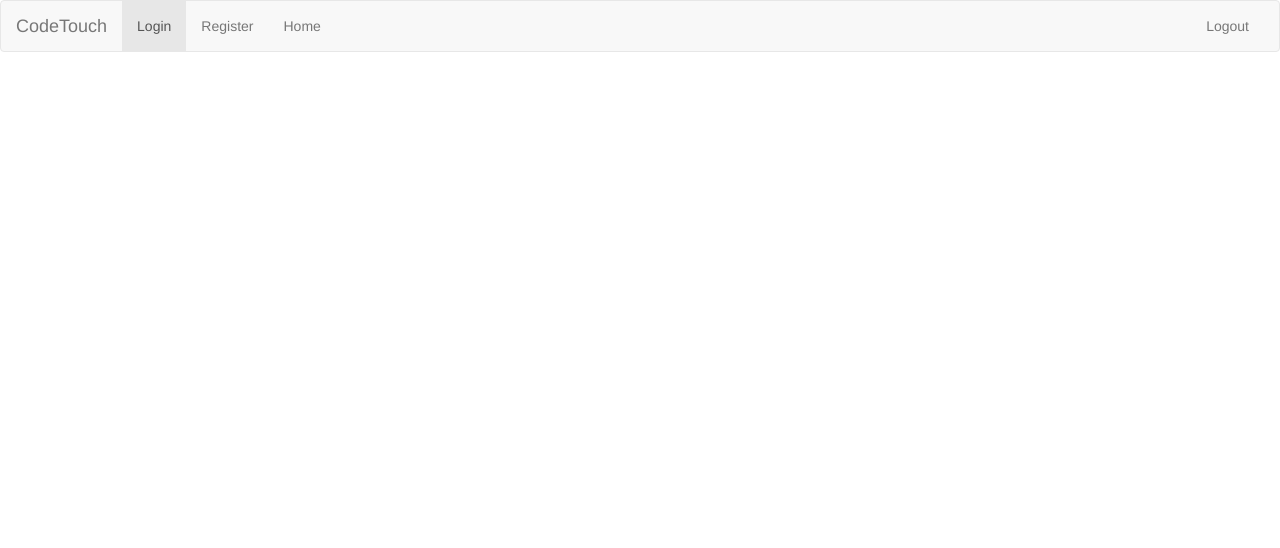
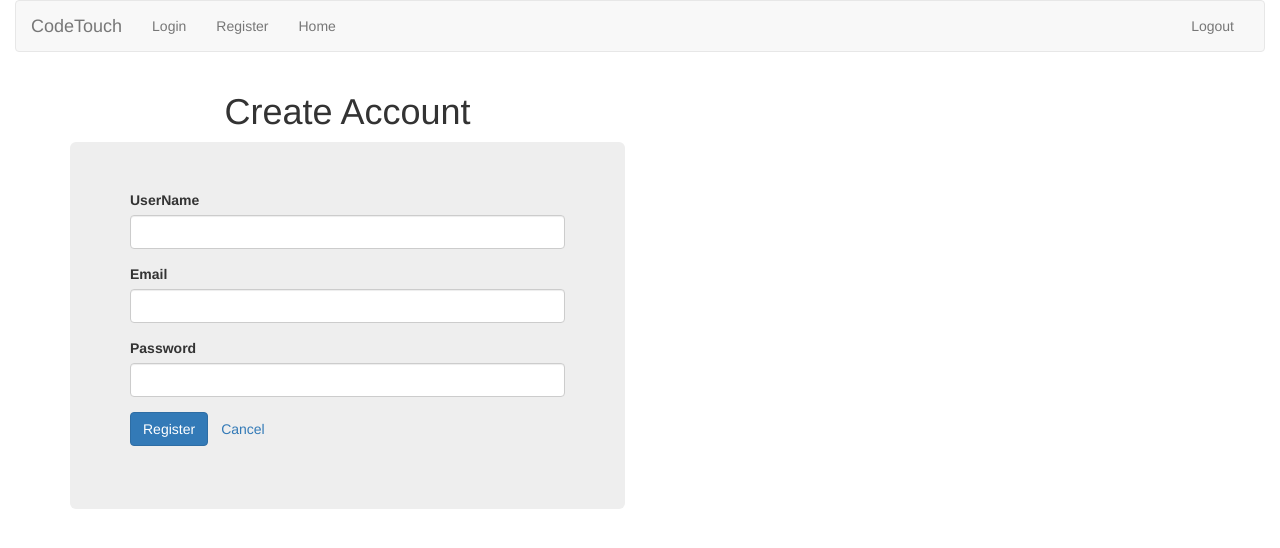
Before and after one commit to seifElislam/django-chat, an Angular app in the folder client/: page /register in a window 1280 px wide. Shown: the top 548 px of the page. Built offline with nearby package versions, Linux system fonts and the light colour scheme.

Commit message:
add layout for login, register and home

```diff
--- a/client/src/app/app.component.html
+++ b/client/src/app/app.component.html
@@ -1,3 +1,4 @@
+<div class="container-fluid">
 <nav class="navbar navbar-default">
   <div class="container-fluid">
     <!-- Brand and toggle get grouped for better mobile display -->
@@ -14,9 +15,9 @@
     <!-- Collect the nav links, forms, and other content for toggling -->
     <div class="collapse navbar-collapse" id="bs-example-navbar-collapse-1">
       <ul class="nav navbar-nav">
-        <li class="active"><a href="#">Login <span class="sr-only">(current)</span></a></li>
-        <li><a href="#">Register</a></li>
-        <li><a href="#">Home</a></li>
+        <li ><a [routerLink]="['/login']">Login <span class="sr-only">(current)</span></a></li>
+        <li><a [routerLink]="['/register']">Register</a></li>
+        <li><a [routerLink]="['/']">Home</a></li>
       </ul>
 
       <ul class="nav navbar-nav navbar-right">
@@ -26,3 +27,8 @@
     </div><!-- /.navbar-collapse -->
   </div><!-- /.container-fluid -->
 </nav>
+<div class="container">
+
+  <router-outlet></router-outlet>
+</div>
+</div>
--- a/client/src/app/app.module.ts
+++ b/client/src/app/app.module.ts
@@ -7,6 +7,8 @@ import { AppComponent } from './app.component';
 import { LoginComponent } from './login/login.component';
 import { RegisterComponent } from './register/register.component';
 import { HomeComponent } from './home/home.component';
+import { Routes, RouterModule } from '@angular/router';
+import { AppRoutingModule} from "./app-routing.module";
 
 @NgModule({
   declarations: [
@@ -18,7 +20,8 @@ import { HomeComponent } from './home/home.component';
   imports: [
     BrowserModule,
     FormsModule,
-    HttpModule
+    HttpModule,
+    AppRoutingModule
   ],
   providers: [
     AuthService,
--- a/client/src/app/home/home.component.css
+++ b/client/src/app/home/home.component.css
@@ -0,0 +1,4 @@
+.msgBox{
+  border-style: groove !important;
+  min-height: 350px !important;
+}
--- a/client/src/app/home/home.component.html
+++ b/client/src/app/home/home.component.html
@@ -1,3 +1,59 @@
-<p>
-  home works!
-</p>
+
+<div class="row jumbotron">
+  <div class="col-md-3">
+
+<div class="row">
+  <div class="col-md-12">
+    <h4 style="    margin-bottom: 1rem;">My Friends:</h4>
+
+
+  </div>
+  <div   class="col-md-12">
+
+    <!-- <ul class="list-group">
+      <li class="list-group-item justify-content-between group " *ngFor="let group of groups" [class.selected]="group === currentGroup" (click)="onSelect(group)">
+
+         {{group.name}}
+        <span class="badge badge-default badge-pill">{{group?.members.length}} </span>
+
+      </li>
+    </ul> -->
+  </div>
+</div>
+
+    </div>
+  <div class="col-md-9">
+    <div class="row">
+      <div   class="col-md-12 groupInfo">
+        <!-- <h3 style="display: inline;" class=""><span class="badge badge-default">{{currentGroup?.name}} group</span></h3> -->
+
+      </div>
+      <div *ngIf="noGroups" class="col-md-12 alert alert-danger noGroup" role="alert">
+        <strong>Oh snap!</strong> You have no groups yet
+      </div>
+
+      <div class='msgBox' style="border-style: groove; min-height: 350px" class="col-md-12">
+        msgs
+      </div>
+      <div class="col-md-12">
+        inout
+
+
+
+      </div>
+    </div>
+
+
+  <!-- <div class="row ">
+
+
+  </div>
+  <div class="row">
+
+  </div> -->
+
+
+
+  </div>
+
+</div>
--- a/client/src/app/home/home.component.ts
+++ b/client/src/app/home/home.component.ts
@@ -1,5 +1,5 @@
 import { Component, OnInit } from '@angular/core';
-
+import { Router, ActivatedRoute } from '@angular/router';
 @Component({
   selector: 'app-home',
   templateUrl: './home.component.html',
--- a/client/src/app/login/login.component.html
+++ b/client/src/app/login/login.component.html
@@ -1,3 +1,30 @@
-<p>
-  login works!
-</p>
+<div class="row">
+  <div class="col-md-6 offset-md-3">
+
+    <h1 class="display-4 text-center"> Login</h1>
+
+    <div class="jumbotron">
+      <form name="form" (ngSubmit)="f.form.valid "  #f="ngForm" >
+        <div class="form-group" >
+          <label>UserName</label>
+          <input type="text" class="form-control" name="username" required/>
+          <div *ngIf="f.submitted && !username.valid" class="form-control-feedback">UserName is required</div>
+        </div>
+        <div class="form-group" >
+          <label>Password</label>
+          <input type="password" class="form-control" name="password"
+                 required/>
+          <div *ngIf="f.submitted && !password.valid" class="form-control-feedback">Password is required</div>
+        </div>
+        <div class="form-group">
+          <button [disabled]="!f.form.valid" class="btn btn-primary">Login</button>
+
+          <a [routerLink]="['/register']" class="btn btn-link">Register</a>
+        </div>
+      </form>
+
+    </div>
+
+  </div>
+
+</div>
--- a/client/src/app/login/login.component.ts
+++ b/client/src/app/login/login.component.ts
@@ -1,5 +1,5 @@
 import { Component, OnInit } from '@angular/core';
-
+import { Router, ActivatedRoute } from '@angular/router';
 @Component({
   selector: 'app-login',
   templateUrl: './login.component.html',
--- a/client/src/app/register/register.component.html
+++ b/client/src/app/register/register.component.html
@@ -1,3 +1,36 @@
-<p>
-  register works!
-</p>
+<div class="row">
+  <div class="col-md-6 offset-md-3">
+
+    <h1 class="display-4 text-center"> Create Account</h1>
+
+    <div class="jumbotron">
+      <form name="form" (ngSubmit)="f.form.valid && register()" #f="ngForm" novalidate>
+        <div class="form-group" [ngClass]="{ 'has-danger': f.submitted && !name.valid }">
+          <label>UserName</label>
+          <input type="text" class="form-control" name="name"  required />
+          <div *ngIf="f.submitted && !name.valid" class="form-control-feedback">name is required</div>
+        </div>
+        <div class="form-group" [ngClass]="{ 'has-danger': f.submitted && !email.valid }">
+          <label>Email</label>
+          <input type="text" class="form-control" name="email"  required />
+          <div *ngIf="f.submitted && !email.valid" class="form-control-feedback">email is required</div>
+        </div>
+
+        <div class="form-group" [ngClass]="{ 'has-danger': f.submitted && !password.valid }">
+          <label>Password</label>
+          <input type="password" class="form-control" name="password"  required />
+          <div *ngIf="f.submitted && !password.valid" class="form-control-feedback">Password is required</div>
+        </div>
+
+
+
+        <div class="form-group">
+          <button  class="btn btn-primary">Register</button>
+          <a [routerLink]="['/login']" class="btn btn-link">Cancel</a>
+        </div>
+      </form>
+    </div>
+
+  </div>
+
+</div>
--- a/client/src/app/register/register.component.ts
+++ b/client/src/app/register/register.component.ts
@@ -1,5 +1,5 @@
 import { Component, OnInit } from '@angular/core';
-
+import { Router, ActivatedRoute } from '@angular/router';
 @Component({
   selector: 'app-register',
   templateUrl: './register.component.html',
```
Also changed, not shown: client/src/app/app-routing.module.ts (added, +31 -0 lines).
